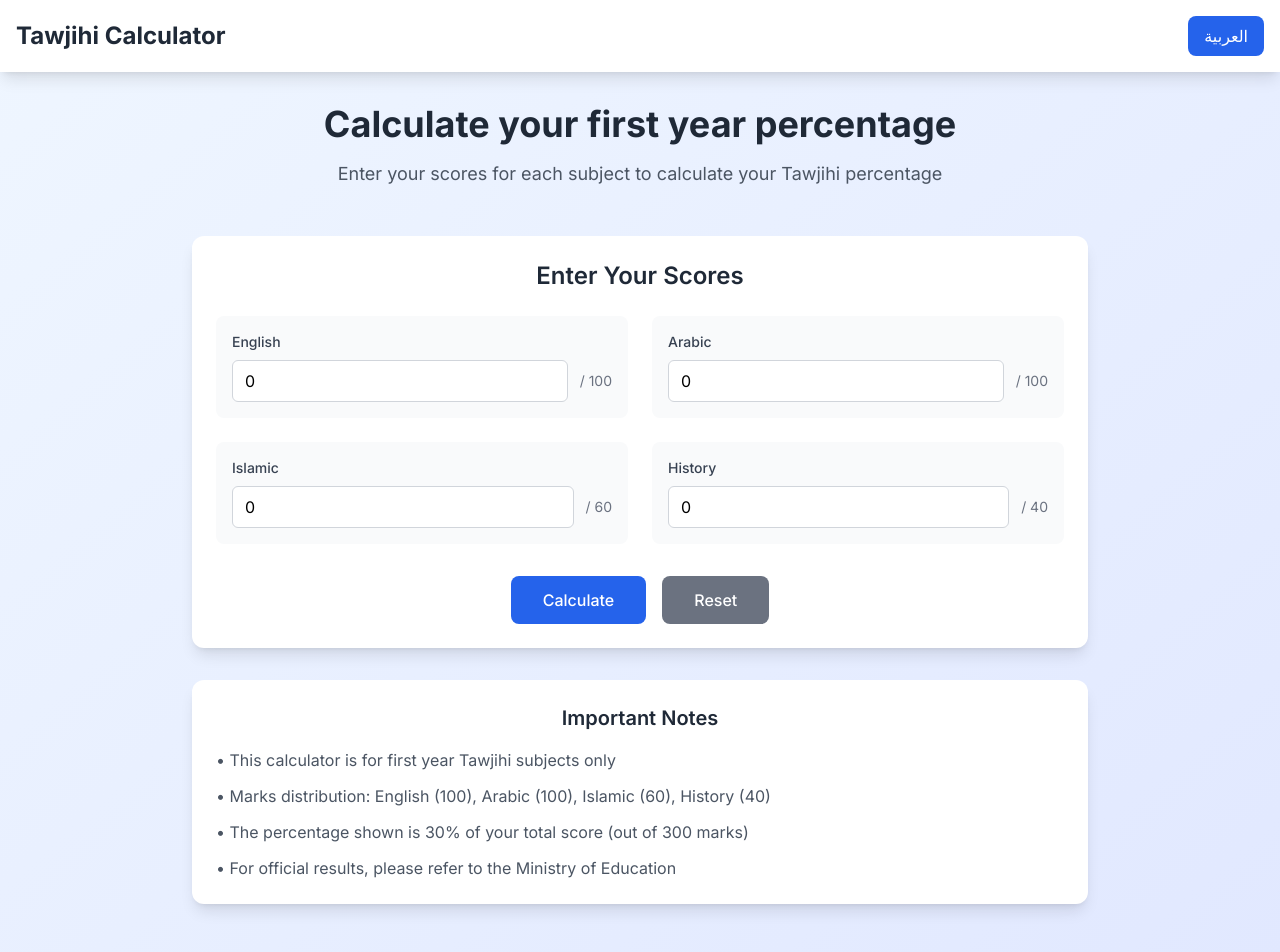
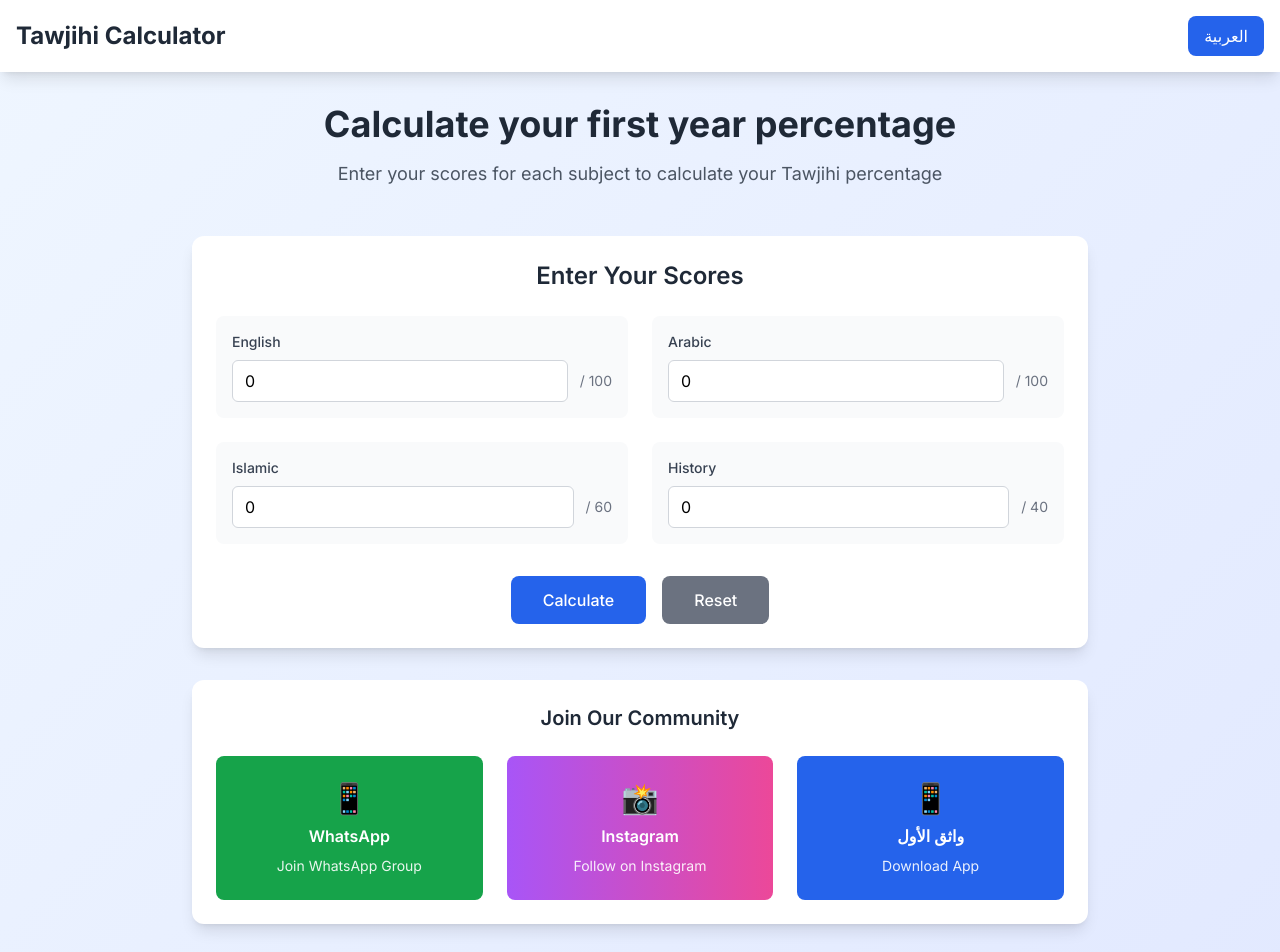
Before and after one commit to Abd87/tawjihi-calculator, a Next.js app: page / in a window 1280 px wide. Shown: the top 952 px of the page. Built offline with nearby package versions, Linux system fonts and the light colour scheme.

Commit message:
Add social media links and app download section

```diff
--- a/app/page.tsx
+++ b/app/page.tsx
@@ -158,6 +158,56 @@ export default function Home() {
             </div>
           )}
 
+                     {/* Social Links Section */}
+           <div className="bg-white rounded-xl shadow-lg p-6 mb-8">
+             <h3 className="text-xl font-semibold text-gray-800 mb-6 text-center">
+               {language === 'en' ? 'Join Our Community' : 'انضم لمجتمعنا'}
+             </h3>
+             <div className="grid grid-cols-1 md:grid-cols-3 gap-6">
+               {/* WhatsApp Group */}
+               <a
+                 href="https://chat.whatsapp.com/IYDbChe9mByEe2Ayy5rUfP?mode=ac_t"
+                 target="_blank"
+                 rel="noopener noreferrer"
+                 className="bg-green-600 text-white p-6 rounded-lg text-center hover:bg-green-700 transition-colors"
+               >
+                 <div className="text-3xl mb-2">📱</div>
+                 <h4 className="font-semibold mb-2">WhatsApp</h4>
+                 <p className="text-sm opacity-90">
+                   {language === 'ar' ? 'انضم لمجموعة الواتساب' : 'Join WhatsApp Group'}
+                 </p>
+               </a>
+
+               {/* Instagram */}
+               <a
+                 href="https://www.instagram.com/alwatheq_interactive/"
+                 target="_blank"
+                 rel="noopener noreferrer"
+                 className="bg-gradient-to-r from-purple-500 to-pink-500 text-white p-6 rounded-lg text-center hover:from-purple-600 hover:to-pink-600 transition-colors"
+               >
+                 <div className="text-3xl mb-2">📸</div>
+                 <h4 className="font-semibold mb-2">Instagram</h4>
+                 <p className="text-sm opacity-90">
+                   {language === 'ar' ? 'تابع على الإنستغرام' : 'Follow on Instagram'}
+                 </p>
+               </a>
+
+               {/* App Download */}
+               <a
+                 href="https://play.google.com/store/apps/details?id=com.abd.watheq"
+                 target="_blank"
+                 rel="noopener noreferrer"
+                 className="bg-blue-600 text-white p-6 rounded-lg text-center hover:bg-blue-700 transition-colors"
+               >
+                 <div className="text-3xl mb-2">📱</div>
+                 <h4 className="font-semibold mb-2">واثق الأول</h4>
+                 <p className="text-sm opacity-90">
+                   {language === 'ar' ? 'حمل التطبيق' : 'Download App'}
+                 </p>
+               </a>
+             </div>
+           </div>
+
            {/* Additional Information */}
            <div className="bg-white rounded-xl shadow-lg p-6">
              <h3 className="text-xl font-semibold text-gray-800 mb-4 text-center">
```
Lines whose indentation alone changed are shown as unchanged.
